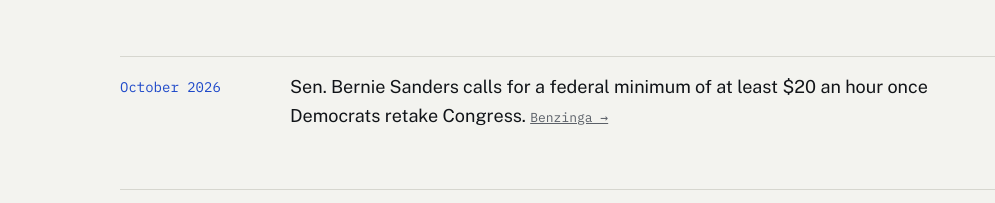
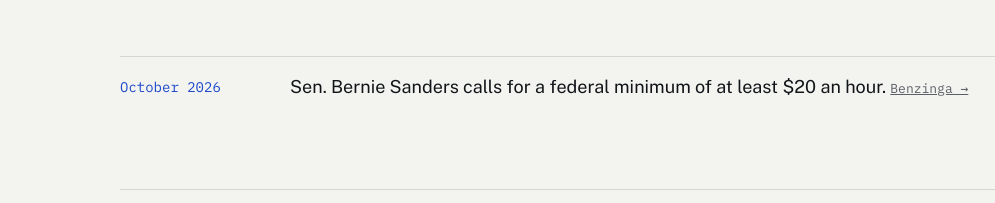
Before and after one commit to fightfor20/fightfor20, a plain HTML site: page index.html in a window 1280 px wide. Shown: the part 4531-4734 px from the top of the page, 0-995 px from the left. Drawn offline with nearby package versions, Linux system fonts and the light colour scheme.

Commit message:
Trim partisan clause from Sanders timeline entry
Co-Authored-By: Claude Opus 5.5 <noreply@anthropic.com>

```diff
--- a/index.html
+++ b/index.html
@@ -287,7 +287,7 @@ html { scroll-behavior: smooth; }
     <h2>The push for $20</h2>
     <div class="timeline">
       <div class="ev"><time datetime="2025-04">April 2025</time><p>The Raise the Wage Act of 2025 is introduced in Congress, proposing a $17 federal minimum by 2030. <a class="src" href="https://democrats-edworkforce.house.gov/media/press-releases/04/08/2025/labor-leaders-introduce-bill-to-raise-minimum-wage" target="_blank" rel="noopener">House Education &amp; Workforce Democrats &rarr;</a></p><a class="thumb" href="https://democrats-edworkforce.house.gov/media/press-releases/04/08/2025/labor-leaders-introduce-bill-to-raise-minimum-wage" target="_blank" rel="noopener" aria-label="Read at House Education &amp; Workforce Democrats"><img src="https://democrats-edworkforce.house.gov/themes/edlabor/images/sharelogo.jpg" class="logo" alt="" loading="lazy" referrerpolicy="no-referrer" onerror="this.parentNode.classList.add('noimg');this.remove()"><span>House Education &amp; Workforce Democrats</span></a></div>
-      <div class="ev"><time datetime="2026-10">October 2026</time><p>Sen. Bernie Sanders calls for a federal minimum of at least $20 an hour once Democrats retake Congress. <a class="src" href="https://www.yahoo.com/news/politics/articles/bernie-sanders-demands-20-minimum-183007545.html" target="_blank" rel="noopener">Benzinga &rarr;</a></p><a class="thumb" href="https://www.yahoo.com/news/politics/articles/bernie-sanders-demands-20-minimum-183007545.html" target="_blank" rel="noopener" aria-label="Read at Benzinga"><img src="https://s.yimg.com/lo/mysterio/api/ad60f95166da7a62db627ce8feb9e9de3d35832b2031af8a7a42d47678093f8f/lightyear_networkapi/resizefill_w1200%3Bquality_80%3Bformat_jpg/https%3A%2F%2Fmedia.zenfs.com%2Fen%2Fbenzinga_79%2F46b1d2a40c0022eff299c7b3c5bbb69b.jpg" alt="" loading="lazy" referrerpolicy="no-referrer" onerror="this.parentNode.classList.add('noimg');this.remove()"><span>Benzinga</span></a></div>
+      <div class="ev"><time datetime="2026-10">October 2026</time><p>Sen. Bernie Sanders calls for a federal minimum of at least $20 an hour. <a class="src" href="https://www.yahoo.com/news/politics/articles/bernie-sanders-demands-20-minimum-183007545.html" target="_blank" rel="noopener">Benzinga &rarr;</a></p><a class="thumb" href="https://www.yahoo.com/news/politics/articles/bernie-sanders-demands-20-minimum-183007545.html" target="_blank" rel="noopener" aria-label="Read at Benzinga"><img src="https://s.yimg.com/lo/mysterio/api/ad60f95166da7a62db627ce8feb9e9de3d35832b2031af8a7a42d47678093f8f/lightyear_networkapi/resizefill_w1200%3Bquality_80%3Bformat_jpg/https%3A%2F%2Fmedia.zenfs.com%2Fen%2Fbenzinga_79%2F46b1d2a40c0022eff299c7b3c5bbb69b.jpg" alt="" loading="lazy" referrerpolicy="no-referrer" onerror="this.parentNode.classList.add('noimg');this.remove()"><span>Benzinga</span></a></div>
       <div class="ev"><time datetime="2026-11">November 2026</time><p>Sanders, expected to chair the Senate HELP Committee in January, lists a $20 federal minimum among his committee priorities. <a class="src" href="https://www.pbs.org/newshour/politics/ap-report-bernie-sanders-unveils-how-hell-push-for-medicare-for-all-when-democrats-take-power" target="_blank" rel="noopener">AP via PBS NewsHour &rarr;</a></p><a class="thumb" href="https://www.pbs.org/newshour/politics/ap-report-bernie-sanders-unveils-how-hell-push-for-medicare-for-all-when-democrats-take-power" target="_blank" rel="noopener" aria-label="Read at AP via PBS NewsHour"><img src="https://d3i6fh83elv35t.cloudfront.net/static/2026/11/2026-11-17T185417Z_133484952_RC2TPOAFQ5LG_RTRMADP_3_USA-CONGRESS-1024x683.jpg" alt="" loading="lazy" referrerpolicy="no-referrer" onerror="this.parentNode.classList.add('noimg');this.remove()"><span>AP via PBS NewsHour</span></a></div>
       <div class="ev"><time datetime="2026-11-18">Nov. 18, 2026</time><p>Pennsylvania Gov. Josh Shapiro says a minimum wage bill will reach his desk before his second term starts January 19. He backs at least $15 an hour, up from the state's $7.25. The final amount and phase-in are not set. <a class="src" href="https://justthenews.com/nation/states/center-square/shapiro-predicts-15-hourly-minimum-wage-bill-will-hit-his-desk-first" target="_blank" rel="noopener">The Center Square &rarr;</a></p><a class="thumb" href="https://justthenews.com/nation/states/center-square/shapiro-predicts-15-hourly-minimum-wage-bill-will-hit-his-desk-first" target="_blank" rel="noopener" aria-label="Read at The Center Square"><img src="https://justthenews.com/sites/default/files/styles/social_media_share/public/2024-07/GettyImages-1514617789.jpg?h=69f2b9d0&amp;itok=-L7na56w" alt="" loading="lazy" referrerpolicy="no-referrer" onerror="this.parentNode.classList.add('noimg');this.remove()"><span>The Center Square</span></a></div>
       <div class="ev"><time datetime="2026-11-18">Nov. 18, 2026</time><p>A group of 17 current and incoming House members pushes the Living Wage For All Act, a $25 federal minimum. Employers with 500 or more workers or $1 billion in revenue would reach $25 by 2031; everyone else by 2038. The bill also ends the lower cash wage for tipped workers. Tips stay with the worker. <a class="src" href="https://www.aljazeera.com/economy/2026/11/18/us-lawmakers-push-to-raise-minimum-wage-to-25-end-tipped-pay-system" target="_blank" rel="noopener">Al Jazeera &rarr;</a></p><a class="thumb" href="https://www.aljazeera.com/economy/2026/11/18/us-lawmakers-push-to-raise-minimum-wage-to-25-end-tipped-pay-system" target="_blank" rel="noopener" aria-label="Read at Al Jazeera"><img src="https://www.aljazeera.com/wp-content/uploads/2026/11/2026-11-12T145626Z_1656464802_RC2SXY95PV4I_RTRMADP_3_USA-ECONOMY-1795030831.jpg?resize=640%2C480" alt="" loading="lazy" referrerpolicy="no-referrer" onerror="this.parentNode.classList.add('noimg');this.remove()"><span>Al Jazeera</span></a></div>
```
